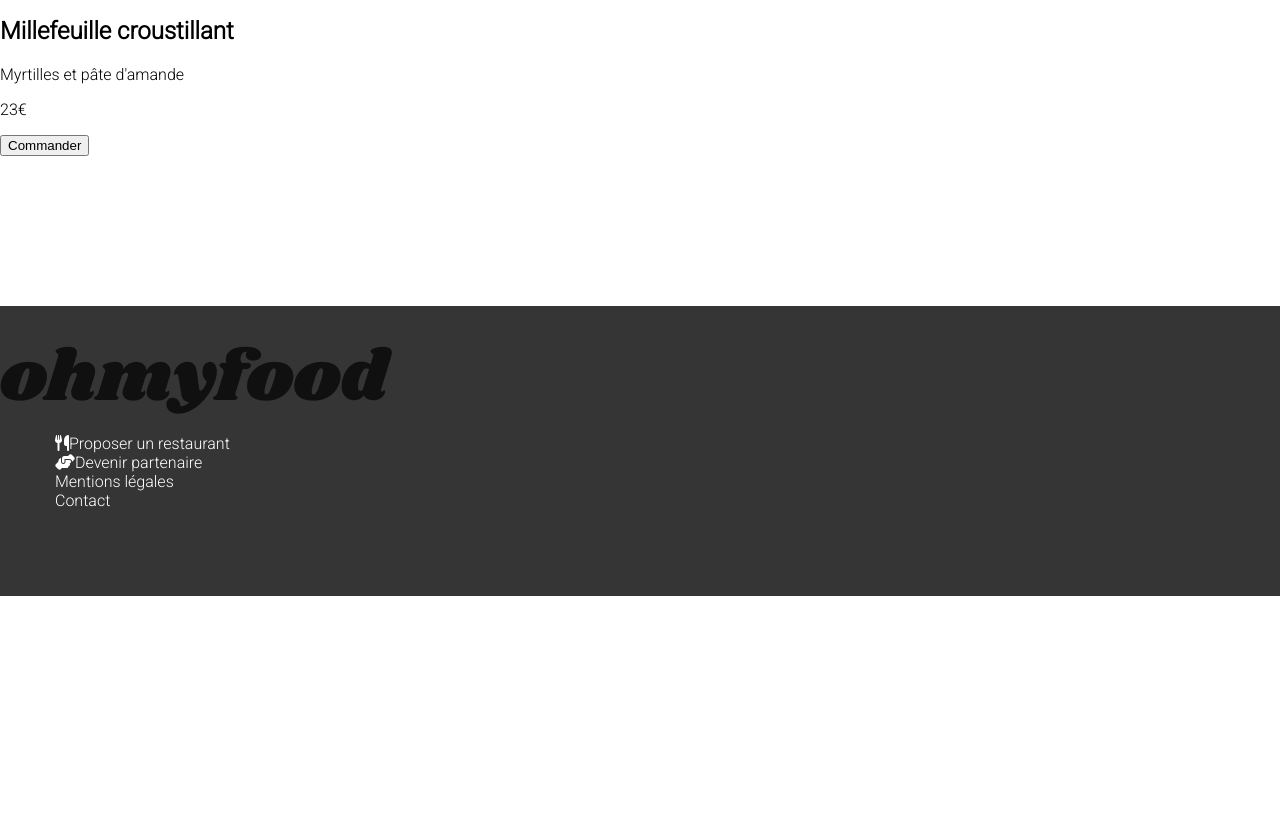
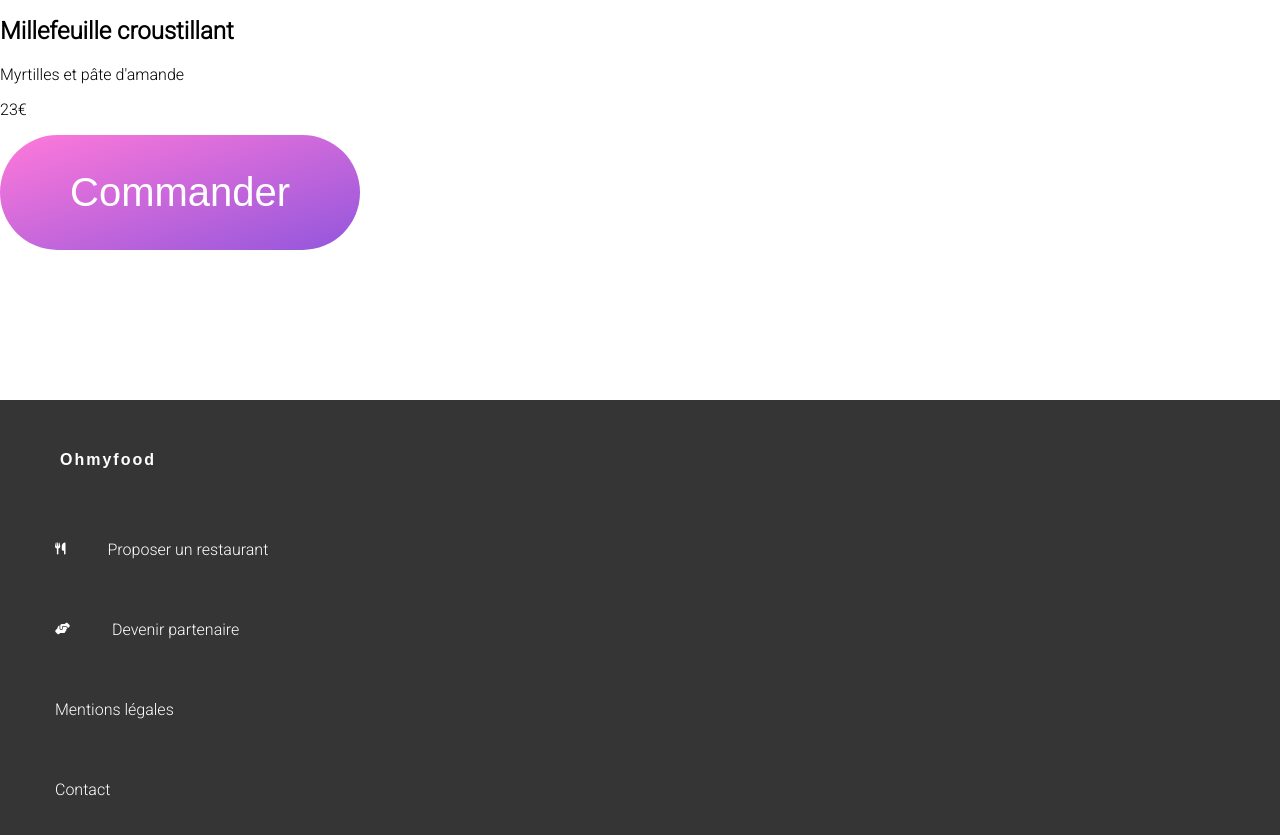
Before and after one commit to KevinVir/Projet-3, a plain HTML site: page menu_A_la_française.html in a window 1280 px wide. Shown: the part 1684-2519 px from the top of the page. Before the commit the page ends 2280 px from the top, so only its background shows below. Drawn offline with nearby package versions, Linux system fonts and the light colour scheme; files that its build step writes are made by us from their sources; a web font is replaced by a local one.

Commit message:
Finalisation du footer à 90%. Modification du logo à faire

```diff
--- a/menu_A_la_française.html
+++ b/menu_A_la_française.html
@@ -2,7 +2,7 @@
 <html>
     <head>
         <meta charset="utf-8">
-        <link rel="stylesheet" type="text/css" href="css/styles.css">
+        <link rel="stylesheet" type="text/css" href="css/style.css">
         <script src="https://kit.fontawesome.com/5d4cc7f759.js" crossorigin="anonymous"></script>
         <title>Menu 3</title>
     </head>
@@ -134,16 +134,16 @@
                     </div>
             </article>
         </article>
-            <button>Commander</boutton>
+            <button class="btn">Commander</boutton>
         </section>
     </main>
     <footer>
-        <img src="images/logo/ohmyfood.png" alt="Logo Ohmyfood">
+        <h1>Ohmyfood</h1>
         <ul>
-            <li><i class="fa-solid fa-utensils" aria-hidden="true"></i>Proposer un restaurant</li>
-            <li><i class="fa-solid fa-handshake-angle" aria-hidden="true"></i>Devenir partenaire</li>
-            <li>Mentions légales</li>
-            <li>Contact</li>
+            <li><i class="fa-solid fa-utensils fa-xs" aria-hidden="true"></i><a class="iconfooter" href="#">Proposer un restaurant</a></li>
+            <li><i class="fa-solid fa-handshake-angle fa-xs" aria-hidden="true"></i><a class="iconfooter" href="#">Devenir partenaire</a></li>
+            <li><a href="#">Mentions légales</a></li>
+            <li><a href="mailto:contact-ohmyfood@gmail.com">Contact</a></li>
         </ul>
     </footer>
 </body>
--- a/sass/layout/_footer.scss
+++ b/sass/layout/_footer.scss
@@ -7,20 +7,32 @@ footer
     padding-top: 40px;
     padding-bottom: 70px;
 
+    h1
+    {
+        letter-spacing: 2px;
+        font-size: 1em;
+        margin-left: $margin-left-h1-footer;
+        padding-bottom: 25px;
+    }
+
     ul
     {
         list-style-type: none;
 
         li
         {
-            margin-left: 15px;
+            line-height: 80px;
+            margin-left: $margin-left-li-footer;
         }
-    }
+            a
+            {
+                text-decoration: none;
+                color: white;
 
-    h1
-    {
-        letter-spacing: 2px;
-        font-size: 1em;
-        margin-left: 60px;
+                &.iconfooter
+                {
+                    margin-left: $margin-left-li-footer +27px;
+                }
+            }
     }
 }
--- a/sass/utils/_variables.scss
+++ b/sass/utils/_variables.scss
@@ -6,3 +6,5 @@ $font-size-btn : 2.5em;
 $border-radius-btn: 60px;
 
 $color-footer: rgb(53 53 53);
+$margin-left-li-footer: 15px;
+$margin-left-h1-footer: 60px;
```
Also changed, not shown: index.html (+6 -6 lines), menu_La_note_enchantée.html (+6 -6 lines), menu_La_palette_du_gout.html (+6 -6 lines), menu_Le_délice_des_sens.html (+6 -6 lines), css/style.css.
